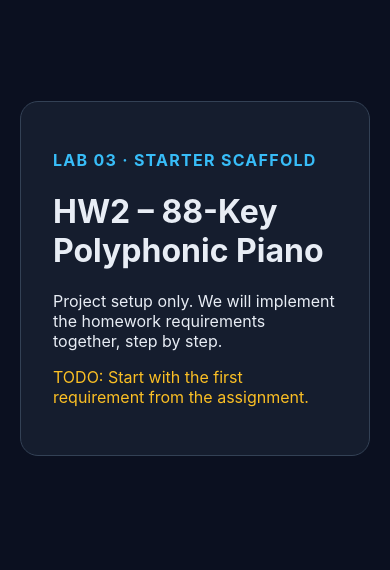
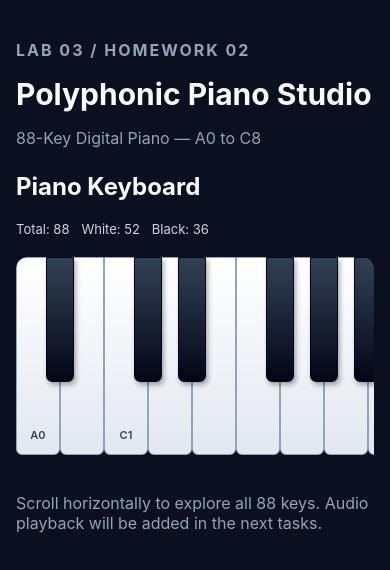
Before and after one commit to tanhung1004/Lab03_HW, a React (Vite) app in the folder Lab03_Skeleton/HW2_Piano/: page / in a window 390 px wide. Shown: the top 570 px of the page. Built offline with nearby package versions, Linux system fonts and the light colour scheme.

Commit message:
feat(hw2): build responsive 88-key piano interface

```diff
--- a/Lab03_Skeleton/HW2_Piano/src/App.tsx
+++ b/Lab03_Skeleton/HW2_Piano/src/App.tsx
@@ -1,10 +1,40 @@
+
+import PianoKeyboard from "./components/PianoKeyboard";
+import { pianoKeys } from "./data/pianoKeys";
+
 export default function App() {
+  const totalKeys = pianoKeys.length;
+  const blackKeys = pianoKeys.filter((key) => key.isBlack).length;
+  const whiteKeys = totalKeys - blackKeys;
+
   return (
-    <main className="starter-page">
-      <p className="eyebrow">LAB 03 · STARTER SCAFFOLD</p>
-      <h1>HW2 – 88-Key Polyphonic Piano</h1>
-      <p>Project setup only. We will implement the homework requirements together, step by step.</p>
-      <p className="todo">TODO: Start with the first requirement from the assignment.</p>
+    <main className="piano-page">
+      <header className="piano-header">
+        <p className="piano-eyebrow">LAB 03 / HOMEWORK 02</p>
+
+        <h1>Polyphonic Piano Studio</h1>
+
+        <p>
+          88-Key Digital Piano — A0 to C8
+        </p>
+      </header>
+
+      <section aria-labelledby="piano-title">
+        <h2 id="piano-title">Piano Keyboard</h2>
+
+        <div className="piano-stats">
+          <span>Total: {totalKeys}</span>
+          <span>White: {whiteKeys}</span>
+          <span>Black: {blackKeys}</span>
+        </div>
+
+        <PianoKeyboard />
+      </section>
+
+      <p className="piano-note">
+        Scroll horizontally to explore all 88 keys.
+        Audio playback will be added in the next tasks.
+      </p>
     </main>
   );
 }
--- a/Lab03_Skeleton/HW2_Piano/src/components/PianoKey.tsx
+++ b/Lab03_Skeleton/HW2_Piano/src/components/PianoKey.tsx
@@ -1,2 +1,33 @@
-// TODO: Implement this module together when we reach its requirement.
-// This file is intentionally a placeholder; no feature logic is included.
+
+import type { PianoKeyData } from "../types/piano";
+
+interface PianoKeyProps {
+  note: PianoKeyData;
+  left: number;
+}
+
+export default function PianoKey({ note, left }: PianoKeyProps) {
+  const showLabel =
+    (!note.isBlack && note.noteName.startsWith("C")) ||
+    note.noteName === "A0";
+
+  return (
+    <li
+      className={`piano-key ${
+        note.isBlack ? "piano-key--black" : "piano-key--white"
+      }`}
+      style={{ left }}
+      title={`${note.noteName} - ${note.frequencyHz.toFixed(2)} Hz`}
+    >
+      <span className="sr-only">
+        {note.noteName}, {note.isBlack ? "black key" : "white key"}
+      </span>
+
+      {showLabel && (
+        <span className="piano-key-label" aria-hidden="true">
+          {note.noteName}
+        </span>
+      )}
+    </li>
+  );
+}
--- a/Lab03_Skeleton/HW2_Piano/src/components/PianoKeyboard.tsx
+++ b/Lab03_Skeleton/HW2_Piano/src/components/PianoKeyboard.tsx
@@ -1,2 +1,48 @@
-// TODO: Implement this module together when we reach its requirement.
-// This file is intentionally a placeholder; no feature logic is included.
+
+import PianoKey from "./PianoKey";
+import { pianoKeys } from "../data/pianoKeys";
+
+// Fixed pixel widths for correct key positioning.
+const WHITE_KEY_WIDTH = 44;
+const BLACK_KEY_WIDTH = 28;
+
+let whiteKeyCount = 0;
+
+// Calculate positions without hardcoding 88 keys.
+const positionedKeys = pianoKeys.map((note) => {
+  if (note.isBlack) {
+    return {
+      note,
+      left: whiteKeyCount * WHITE_KEY_WIDTH - BLACK_KEY_WIDTH / 2,
+    };
+  }
+
+  const left = whiteKeyCount * WHITE_KEY_WIDTH;
+  whiteKeyCount++;
+
+  return { note, left };
+});
+
+export default function PianoKeyboard() {
+  return (
+    <div
+      className="piano-viewport"
+      role="region"
+      aria-label="88-key piano keyboard, horizontally scrollable"
+      tabIndex={0}
+    >
+      <ol
+        className="piano-keyboard"
+        style={{ width: whiteKeyCount * WHITE_KEY_WIDTH }}
+      >
+        {positionedKeys.map(({ note, left }) => (
+          <PianoKey
+            key={note.midi}
+            note={note}
+            left={left}
+          />
+        ))}
+      </ol>
+    </div>
+  );
+}
--- a/Lab03_Skeleton/HW2_Piano/src/style.css
+++ b/Lab03_Skeleton/HW2_Piano/src/style.css
@@ -1,23 +1,140 @@
+
+/* HW2-04: Responsive Piano Keyboard */
+
 :root {
   font-family: Inter, system-ui, Arial, sans-serif;
-  color: #e8edf5;
+  color: #f8fafc;
   background: #0b1020;
-  font-synthesis: none;
-  text-rendering: optimizeLegibility;
 }
 
-* { box-sizing: border-box; }
-
-body { margin: 0; min-width: 320px; min-height: 100vh; }
-
-.starter-page {
-  width: min(900px, calc(100% - 40px));
-  margin: 12vh auto;
-  padding: 32px;
-  border: 1px solid #334155;
-  border-radius: 18px;
-  background: #151d2e;
+* {
+  box-sizing: border-box;
 }
 
-.eyebrow { color: #38bdf8; font-weight: 700; letter-spacing: .08em; }
-.todo { color: #fbbf24; }
+body {
+  margin: 0;
+  min-width: 320px;
+}
+
+.piano-page {
+  max-width: 1200px;
+  margin: 0 auto;
+  padding: 48px 24px;
+}
+
+.piano-header {
+  margin-bottom: 36px;
+}
+
+.piano-eyebrow {
+  color: #34d399;
+  font-weight: 700;
+  letter-spacing: 2px;
+}
+
+.piano-header h1 {
+  font-size: clamp(30px, 5vw, 48px);
+  margin: 12px 0;
+}
+
+.piano-header p,
+.piano-note {
+  color: #94a3b8;
+}
+
+.piano-stats {
+  display: flex;
+  flex-wrap: wrap;
+  gap: 16px;
+  margin: 20px 0;
+  color: #cbd5e1;
+}
+
+/* Horizontal scrolling area */
+.piano-viewport {
+  width: 100%;
+  overflow-x: auto;
+  padding-bottom: 12px;
+  border-radius: 12px;
+}
+
+.piano-viewport:focus-visible {
+  outline: 3px solid #34d399;
+  outline-offset: 3px;
+}
+
+/* 88-key keyboard */
+.piano-keyboard {
+  position: relative;
+  height: 200px;
+  margin: 0;
+  padding: 0;
+  list-style: none;
+}
+
+/* Shared key structure */
+.piano-key {
+  position: absolute;
+  top: 0;
+  display: flex;
+  justify-content: center;
+  align-items: flex-end;
+  border-radius: 0 0 6px 6px;
+}
+
+/* White keys */
+.piano-key--white {
+  width: 44px;
+  height: 198px;
+  background: linear-gradient(#fff, #e2e8f0);
+  border: 1px solid #94a3b8;
+  color: #334155;
+  z-index: 1;
+}
+
+/* Black keys */
+.piano-key--black {
+  width: 28px;
+  height: 125px;
+  background: linear-gradient(#334155, #020617);
+  border: 1px solid #020617;
+  box-shadow: 2px 3px 5px #0005;
+  z-index: 2;
+}
+
+.piano-key-label {
+  font-size: 11px;
+  font-weight: 600;
+  margin-bottom: 12px;
+}
+
+.sr-only {
+  position: absolute;
+  width: 1px;
+  height: 1px;
+  padding: 0;
+  margin: -1px;
+  overflow: hidden;
+  clip: rect(0, 0, 0, 0);
+  white-space: nowrap;
+  border: 0;
+}
+
+.piano-note {
+  margin-top: 24px;
+}
+
+@media (max-width: 600px) {
+  .piano-page {
+    padding: 24px 16px;
+  }
+
+  .piano-header {
+    margin-bottom: 24px;
+  }
+
+  .piano-stats {
+    gap: 12px;
+    font-size: 13px;
+  }
+}
```
Also changed, not shown: 1 other file (tests, documents, lock files or other folders).
